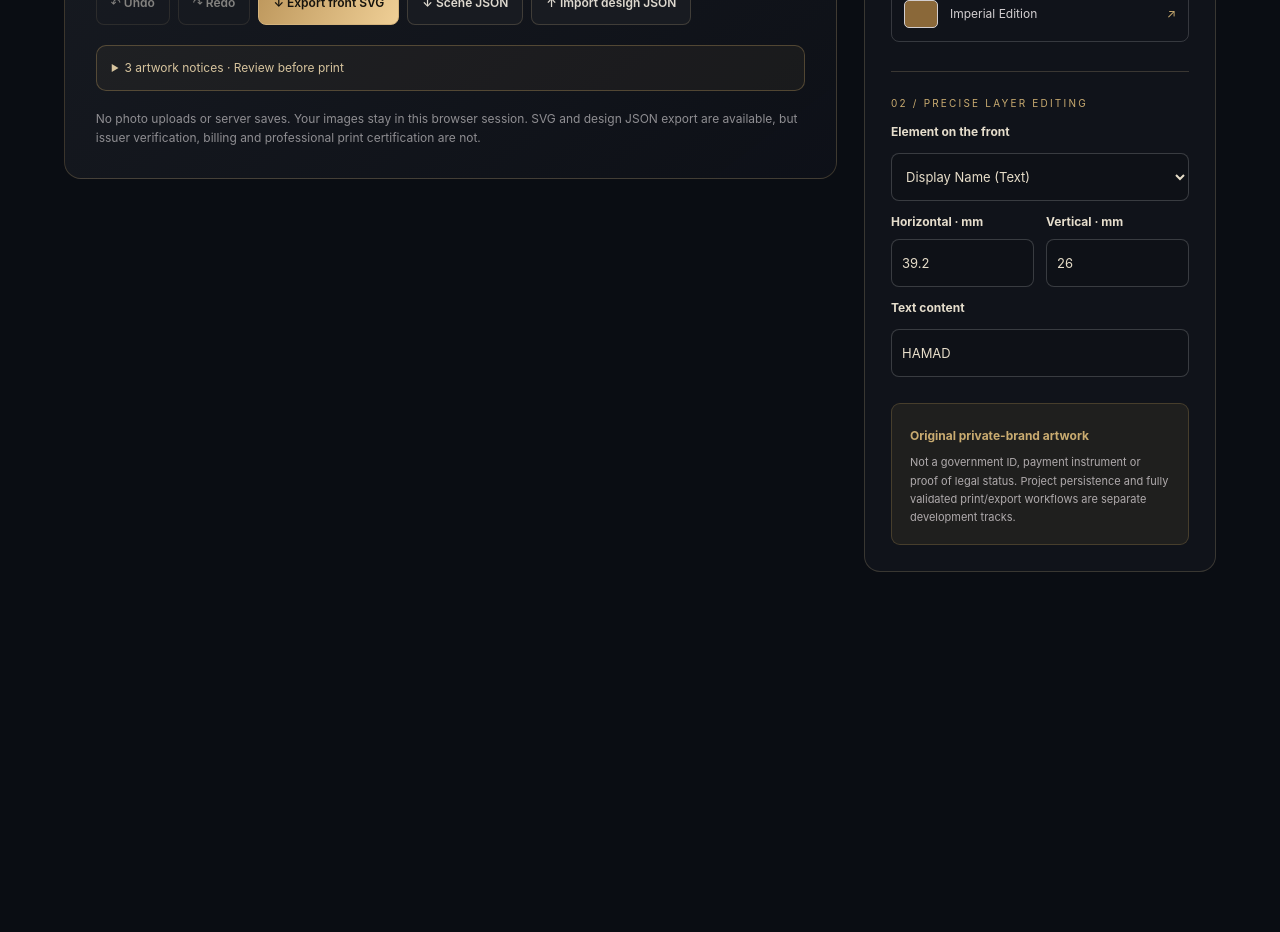
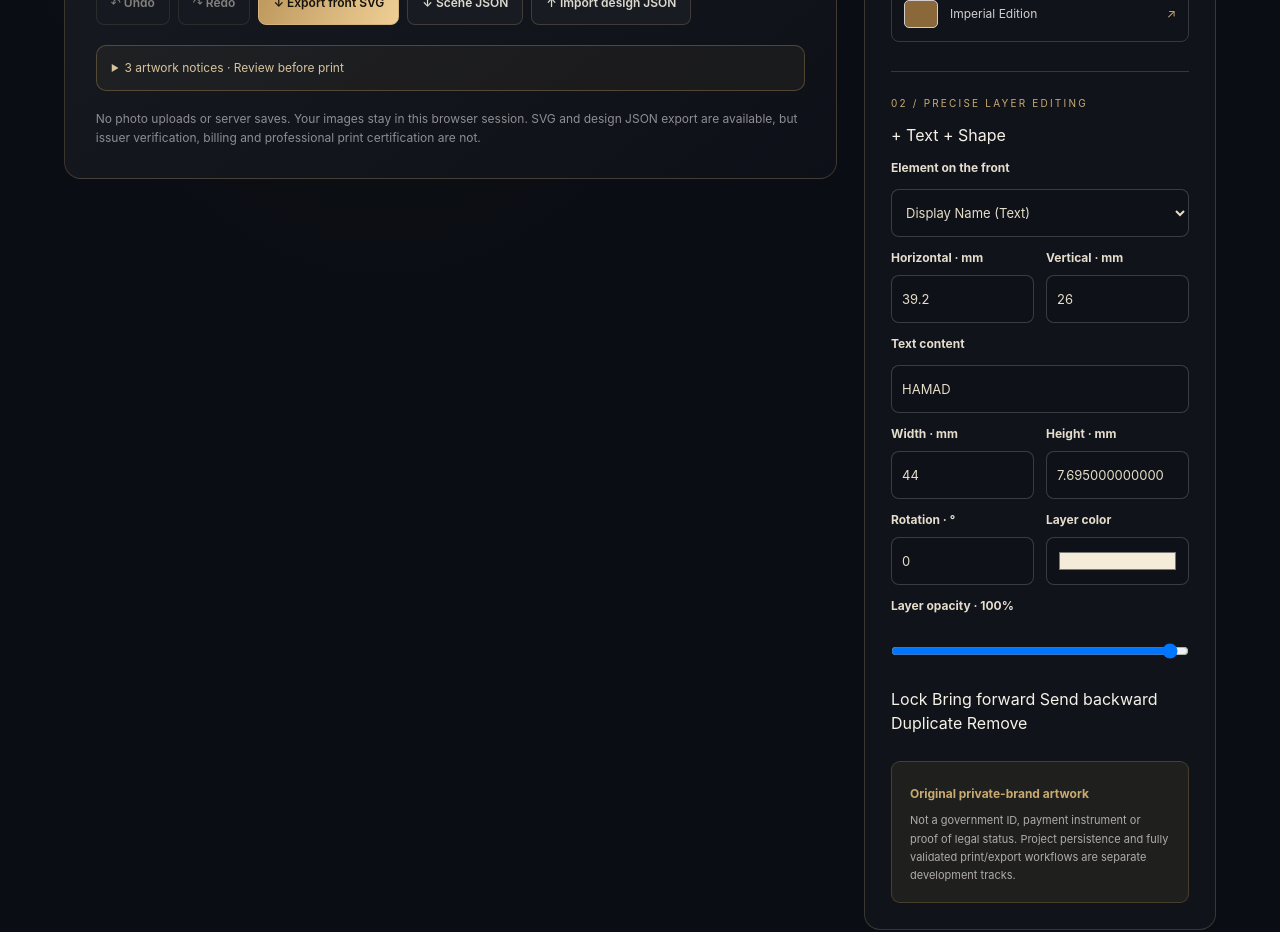
Before and after one commit to prince-web-beb/OKard, a SvelteKit app in the folder apps/web/: page /lab in a window 1280 px wide. Shown: the part 1100-2032 px from the top of the page. Before the commit the page ends 1772 px from the top, so only its background shows below. Built offline with nearby package versions, Linux system fonts and the light colour scheme.

Commit message:
feat(editor): implement add text/shape, size/rotate/color, lock, duplicate, reorder and delete UI

```diff
--- a/apps/web/src/routes/lab/+page.svelte
+++ b/apps/web/src/routes/lab/+page.svelte
@@ -167,7 +167,7 @@
     panX = 0;
     panY = 0;
   }
-  function change(command: EditCommand) {
+  function change(command: EditCommand): boolean {
     try {
       const updated = applyCardCommand(card, command);
       undoHistory = [...undoHistory.slice(-39), card];
@@ -175,8 +175,10 @@
       card = updated;
       errorText = '';
       notice = '';
+      return true;
     } catch (error) {
       errorText = error instanceof Error ? error.message : 'This edit could not be applied.';
+      return false;
     }
   }
   function undo() {
@@ -219,6 +221,58 @@
     change({ kind: 'move', side, nodeId: selectedLayer.id,
       xMm: axis === 'xMm' ? value : selectedLayer.xMm,
       yMm: axis === 'yMm' ? value : selectedLayer.yMm });
+  }
+  function newLayerId(prefix: string): string {
+    return prefix + '-' + crypto.randomUUID().replaceAll('-', '').slice(0, 18);
+  }
+  function addTextLayer() {
+    const node = {
+      id: newLayerId('text'), kind: 'text' as const,
+      xMm: 8, yMm: 23, widthMm: 42, heightMm: 7,
+      opacity: 1, rotationDeg: 0, visible: true, locked: false,
+      text: 'YOUR TEXT', fill: '#f4ecd9',
+      fontFamily: 'Arial' as const, fontSizeMm: 4.4,
+      fontWeight: 600 as const, letterSpacingMm: 0,
+      align: 'start' as const,
+    };
+    if (change({ kind: 'insert', side, node })) {
+      layerId = node.id;
+      notice = 'A text layer was added to this side.';
+    }
+  }
+  function addShapeLayer() {
+    const node = {
+      id: newLayerId('shape'), kind: 'rectangle' as const,
+      xMm: 18, yMm: 18, widthMm: 24, heightMm: 10,
+      opacity: 0.82, rotationDeg: 0, visible: true, locked: false,
+      fill: '#d7b67b', cornerRadiusMm: 1.2,
+    };
+    if (change({ kind: 'insert', side, node })) {
+      layerId = node.id;
+      notice = 'A shape was added to this side.';
+    }
+  }
+  function editSize(axis: 'widthMm' | 'heightMm', value: string) {
+    if (!selectedLayer || !value.trim()) return;
+    const n = Number(value);
+    if (!Number.isFinite(n)) return;
+    change({ kind: 'resize', side, nodeId: selectedLayer.id,
+      widthMm: axis === 'widthMm' ? n : selectedLayer.widthMm,
+      heightMm: axis === 'heightMm' ? n : selectedLayer.heightMm,
+    });
+  }
+  function duplicateSelectedLayer() {
+    if (!selectedLayer) return;
+    const newNodeId = newLayerId('copy');
+    if (change({kind:'duplicate',side,nodeId:selectedLayer.id,newNodeId})) {
+      layerId = newNodeId;
+      notice = 'A copy was added above the selected layer.';
+    }
+  }
+  function removeSelectedLayer() {
+    if (!selectedLayer || !change({kind:'remove',side,nodeId:selectedLayer.id})) return;
+    layerId = side === 'front' ? 'display-name' : 'back-motto';
+    notice = 'Layer removed. Use Undo to restore it.';
   }
   function replacePhoto(event: Event) {
     const file = (event.currentTarget as HTMLInputElement).files?.[0];
@@ -430,6 +484,10 @@
         </fieldset>
         <div class="layer-inspector">
           <span class="panel-topline">02 / PRECISE LAYER EDITING</span>
+          <div class="layer-creation">
+            <button type="button" onclick={addTextLayer}>+ Text</button>
+            <button type="button" onclick={addShapeLayer}>+ Shape</button>
+          </div>
           <label for="layerSelect">Element on the {side}</label>
           <select id="layerSelect" value={layerId}
             onchange={(e) => (layerId = e.currentTarget.value)}>
@@ -454,6 +512,53 @@
                 value={selectedLayer.text} oninput={(e) => change({kind:'replace-text',
                   side, nodeId:selectedLayer.id, text:e.currentTarget.value})} />
             {/if}
+            <div class="coordinate-editor">
+              <div><label for="layerWidth">Width · mm</label>
+                <input id="layerWidth" type="number" min="0.01" max="1000" step="0.1"
+                  value={selectedLayer.widthMm}
+                  onchange={(e) => editSize('widthMm', e.currentTarget.value)} />
+              </div>
+              <div><label for="layerHeight">Height · mm</label>
+                <input id="layerHeight" type="number" min="0.01" max="1000" step="0.1"
+                  value={selectedLayer.heightMm}
+                  onchange={(e) => editSize('heightMm', e.currentTarget.value)} />
+              </div>
+            </div>
+            <div class="coordinate-editor">
+              <div><label for="layerRotate">Rotation · °</label>
+                <input id="layerRotate" type="number" min="-360" max="360" step="1"
+                  value={selectedLayer.rotationDeg}
+                  onchange={(e) => change({kind:'rotate',side,nodeId:selectedLayer.id,
+                    rotationDeg:Number(e.currentTarget.value)})} />
+              </div>
+              {#if selectedLayer.kind !== 'image'}
+                <div><label for="layerColor">Layer color</label>
+                  <input id="layerColor" type="color" value={selectedLayer.fill}
+                    onchange={(e) => change({kind:'set-color',side,nodeId:selectedLayer.id,
+                      color:e.currentTarget.value})} />
+                </div>
+              {/if}
+            </div>
+            <label for="layerOpacity">Layer opacity · {Math.round(selectedLayer.opacity * 100)}%</label>
+            <input id="layerOpacity" type="range" min="0" max="1" step="0.05"
+              value={selectedLayer.opacity} disabled={selectedLayer.locked}
+              onchange={(e) => change({kind:'set-opacity',side,nodeId:selectedLayer.id,
+                opacity:Number(e.currentTarget.value)})} />
+            <div class="layer-actions">
+              <button type="button"
+                onclick={() => change({kind:'set-locked',side,nodeId:selectedLayer!.id,
+                  locked:!selectedLayer!.locked})}>
+                {selectedLayer.locked ? 'Unlock' : 'Lock'}
+              </button>
+              <button type="button" disabled={selectedLayer.locked}
+                onclick={() => change({kind:'reorder',side,nodeId:selectedLayer!.id,direction:'up'})}>Bring forward</button>
+              <button type="button" disabled={selectedLayer.locked}
+                onclick={() => change({kind:'reorder',side,nodeId:selectedLayer!.id,direction:'down'})}>Send backward</button>
+              <button type="button" disabled={selectedLayer.locked}
+                onclick={duplicateSelectedLayer}>Duplicate</button>
+              <button class="layer-delete" type="button" disabled={selectedLayer.locked}
+                onclick={removeSelectedLayer}>Remove</button>
+            </div>
           {/if}
         </div>
         {#if errorText}<p role="alert" class="field-error lab-feedback">{errorText}</p>{/if}
```
